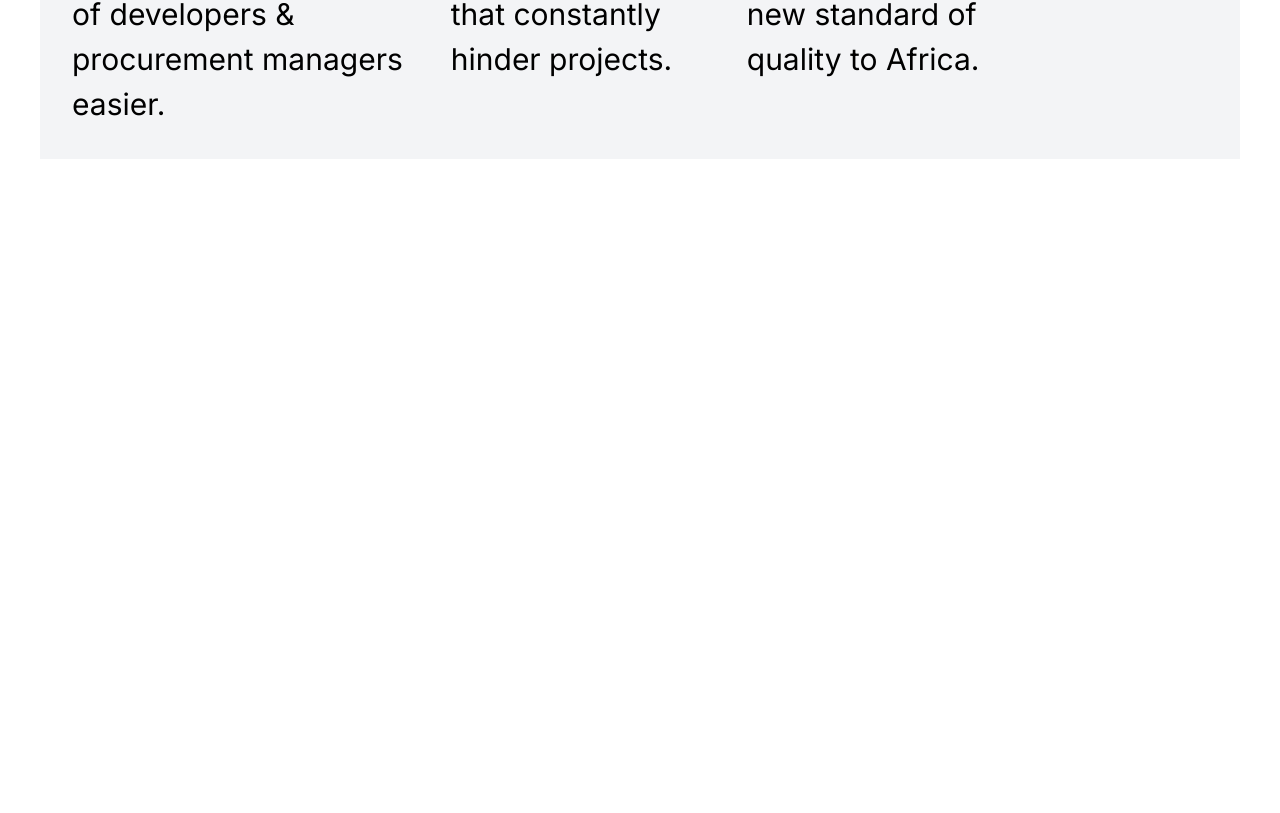
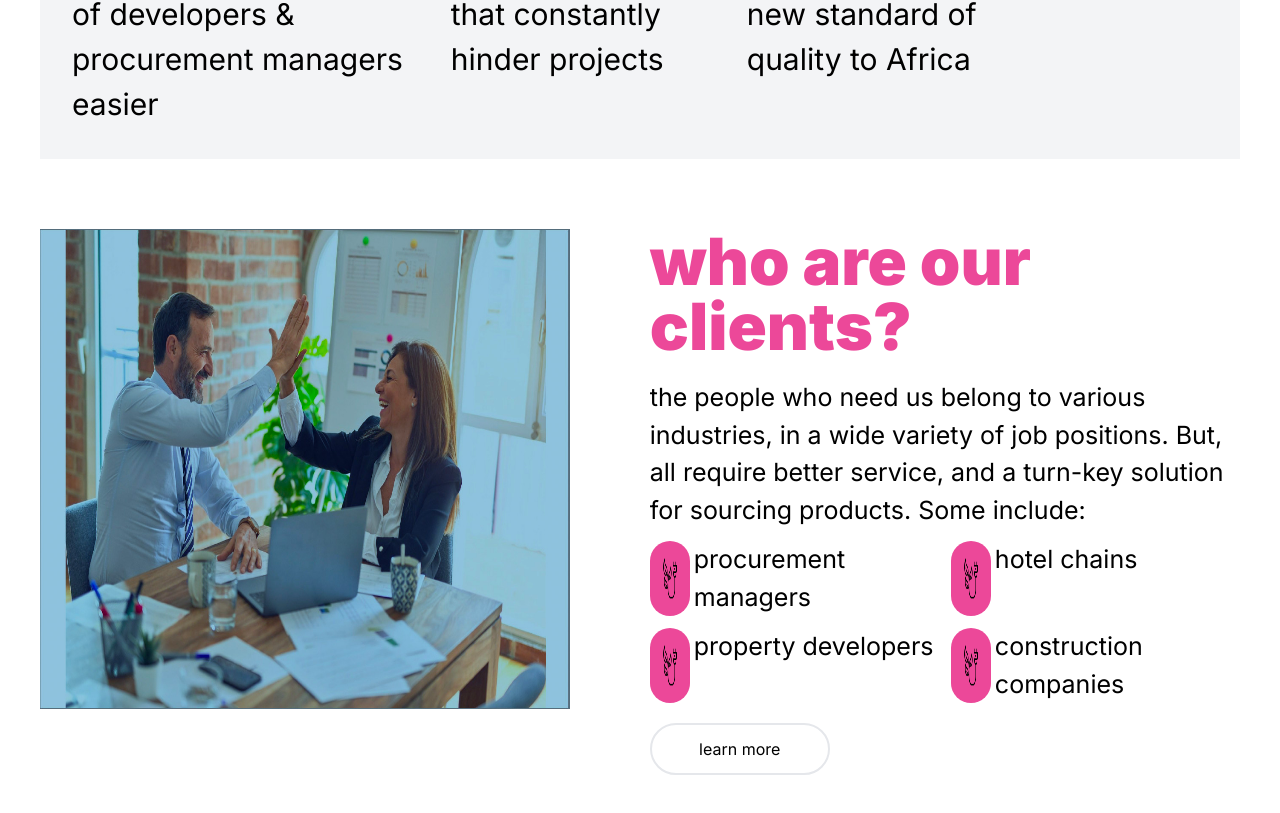
Before and after one commit to abdulmahl/supplymee, a Next.js app: page / in a window 1280 px wide. Shown: the part 1092-1905 px from the top of the page. Before the commit the page ends 1291 px from the top, so only its background shows below. Built offline with nearby package versions, Linux system fonts and the light colour scheme.

Commit message:
Added the third section.

```diff
--- /dev/null
+++ b/app/landing-page-components/section-three.tsx
@@ -0,0 +1,134 @@
+import Image from "next/image";
+import Link from "next/link";
+
+export default function SectionThree() {
+  return (
+    <div className="flex flex-col pt-[70px] gap-10 md:flex-row lg:gap-20">
+      <div>
+        <Image
+          src={"/imageone.jpg"}
+          width={500}
+          height={560}
+          alt="Side Image One for Mobile View"
+          className="block md:hidden"
+        />
+        <Image
+          src={"/imageone.jpg"}
+          width={600}
+          height={760}
+          alt="Side Image One for Tablet/Desktop View"
+          className="hidden md:block md:h-[430px] lg:h-[480px]"
+        />
+      </div>
+      <div>
+        <div className="text-pink-500 text-[25px] leading-none font-black md:text-[35px] lg:text-[65px]">
+          <p>
+            who are our <br /> clients?
+          </p>
+        </div>
+        <div>
+          {/* Mobile view port side text */}
+          <p className="pt-5 lg:text-[25px] md:hidden">
+            the people who need us belong to various <br />
+            industries, in a wide variety of job positions. But, <br />
+            all require better service, and a turn-key solution <br />
+            for sourcing products. Some include:{" "}
+          </p>
+
+          {/* Tablet view port side text */}
+          <p className="hidden pt-5 lg:text-[25px] md:block lg:hidden">
+            the people who need us belong to various industries, in a wide{" "}
+            variety
+            <br /> of job positions. But, all require <br /> better service, and
+            a turn-key solution for sourcing products. Some include:{" "}
+          </p>
+
+          {/* Desktop view port side text */}
+          <p className="hidden pt-5 lg:text-[25px] md:hidden lg:block">
+            the people who need us belong to various <br /> industries, in a
+            wide variety of job positions. But, <br />
+            all require better service, and a turn-key solution <br /> for
+            sourcing products. Some include:{" "}
+          </p>
+        </div>
+        <div className="flex flex-col pt-3 gap-3 lg:grid grid-rows-2 grid-cols-2">
+          <div className="flex gap-1">
+            <Image
+              src={"/energy.png"}
+              width={20}
+              height={20}
+              alt="Energy Saver Icon"
+              className="bg-pink-500 rounded-[50px] p-3 lg:hidden"
+            />
+            <Image
+              src={"/energy.png"}
+              width={40}
+              height={40}
+              alt="Energy Saver Icon"
+              className="hidden bg-pink-500 rounded-[50px] p-3 lg:block"
+            />
+            <p className="lg:text-[25px]">procurement managers</p>
+          </div>
+          <div className="flex gap-1">
+            <Image
+              src={"/energy.png"}
+              width={20}
+              height={20}
+              alt="Energy Saver Icon"
+              className="bg-pink-500 rounded-[50px] p-3 lg:hidden"
+            />
+            <Image
+              src={"/energy.png"}
+              width={40}
+              height={40}
+              alt="Energy Saver Icon"
+              className="hidden bg-pink-500 rounded-[50px] p-3 lg:block"
+            />
+            <p className="lg:text-[25px]">hotel chains</p>
+          </div>
+          <div className="flex gap-1">
+            <Image
+              src={"/energy.png"}
+              width={20}
+              height={20}
+              alt="Energy Saver Icon"
+              className="bg-pink-500 rounded-[50px] p-3 lg:hidden"
+            />
+            <Image
+              src={"/energy.png"}
+              width={40}
+              height={40}
+              alt="Energy Saver Icon"
+              className="hidden bg-pink-500 rounded-[50px] p-3 lg:block"
+            />
+            <p className="lg:text-[25px]">property developers</p>
+          </div>
+          <div className="flex gap-1">
+            <Image
+              src={"/energy.png"}
+              width={20}
+              height={20}
+              alt="Energy Saver Icon"
+              className="bg-pink-500 rounded-[50px] p-3 lg:hidden"
+            />
+            <Image
+              src={"/energy.png"}
+              width={40}
+              height={40}
+              alt="Energy Saver Icon"
+              className="hidden bg-pink-500 rounded-[50px] p-3 lg:block"
+            />
+            <p className="lg:text-[25px]">construction companies</p>
+          </div>
+        </div>
+        <div className="pt-5">
+          <Link href={"/learn-more"}>
+            <button className="w-[180px] border-[2px] p-3 rounded-[35px] md:hover:border-pink-500 md:hover:text-pink-600">
+              learn more
+            </button>
+          </Link>
+        </div>
+      </div>
+    </div>
+  );
+}
--- a/app/landing-page-components/section-two.tsx
+++ b/app/landing-page-components/section-two.tsx
@@ -10,14 +10,14 @@ export default function SectionTwo() {
             <span className="bg-black w-20 h-[2px] mb-2"></span>
             <p>
               to make the lives <br />
-              of developers & <br /> procurement managers <br /> easier.
+              of developers & <br /> procurement managers <br /> easier
             </p>
           </div>
           <div className="flex flex-col">
             <span className="bg-black w-20 h-[2px] mb-2"></span>
             <p>
               to limit the delays <br />
-              that constantly <br /> hinder projects.{" "}
+              that constantly <br /> hinder projects{" "}
             </p>
           </div>
           <div className="flex flex-col">
@@ -25,7 +25,7 @@ export default function SectionTwo() {
             <p>
               to establish a <br />
               new standard of
-              <br /> quality to Africa.{" "}
+              <br /> quality to Africa{" "}
             </p>
           </div>
         </div>
--- a/app/page.tsx
+++ b/app/page.tsx
@@ -2,15 +2,17 @@ import Image from "next/image";
 import Header from "./partials/header";
 import SectionOne from "./landing-page-components/section-one";
 import SectionTwo from "./landing-page-components/section-two";
+import SectionThree from "./landing-page-components/section-three";
 
 export default function Home() {
   return (
     <main className="p-5 md:flex flex-col md:p-10">
-      <div className="pb-20">
+      <div className="md:pb-20">
         <Header />
       </div>
       <SectionOne />
       <SectionTwo />
+      <SectionThree />
     </main>
   );
 }
```
Also changed, not shown: public/imageone.jpg (added).
